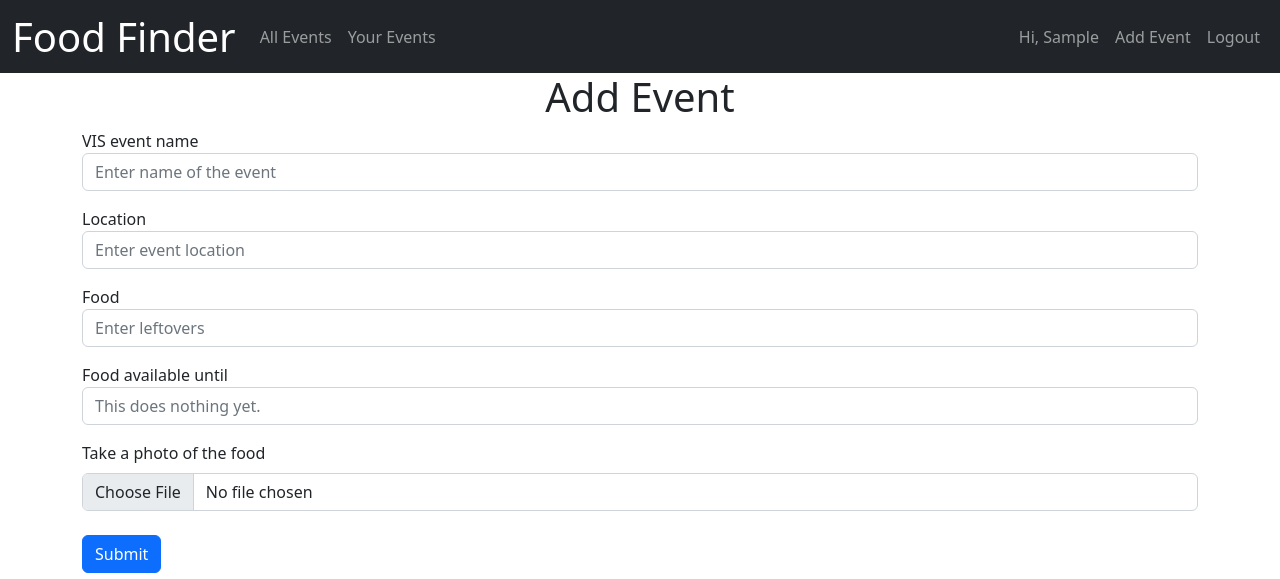
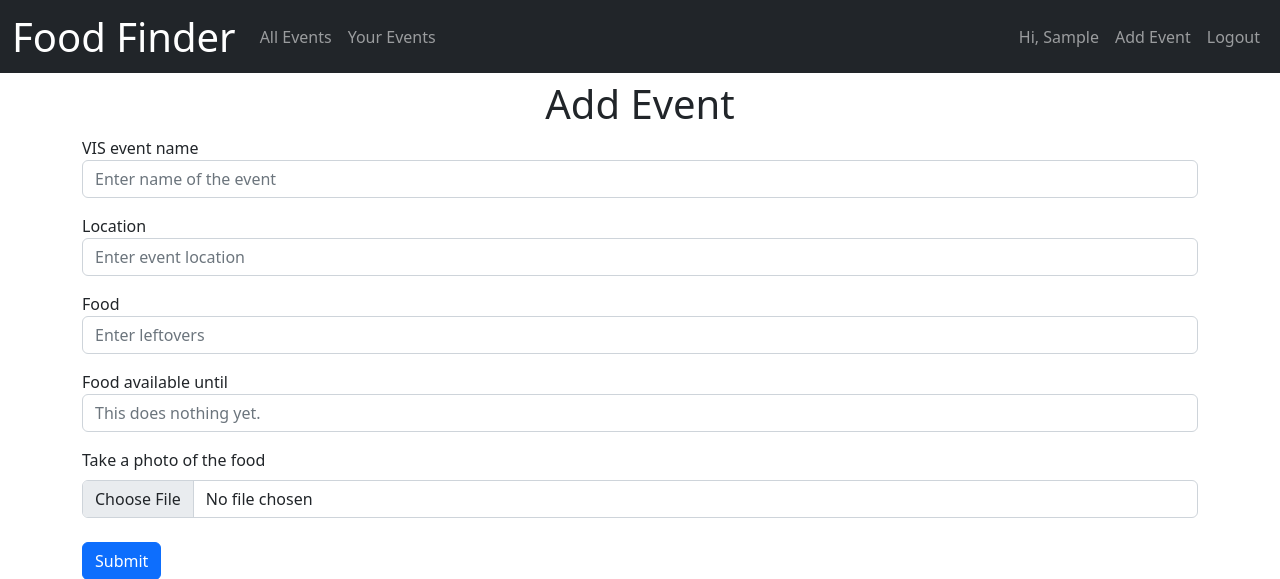
Before and after one commit to probstlukas/viscon_hackathon_2022, a Flask app: page /add-event in a window 1280 px wide. Shown: the top 579 px of the page. Run offline with Flask 2, Linux system fonts and the light colour scheme; the visitor is signed in with stand-in values (Sample User, id 1); data comes from the database, SQL or seed files in the repository; some libraries are stand-ins or nearby versions.

Commit message:
Add margin above "Add Event"

```diff
--- a/website/templates/add_event.html
+++ b/website/templates/add_event.html
@@ -1,6 +1,6 @@
 {% extends "base.html" %} {% block title %}Add Event{% endblock %} {% block content
     %}
-    <h1 align="center">Add Event</h1>
+    <h1 align="center" style="margin-top: 7px;">Add Event</h1>
     <form method="POST" enctype="multipart/form-data">
         <div class="form-group pb-3">
             <label>VIS event name</label>
```
